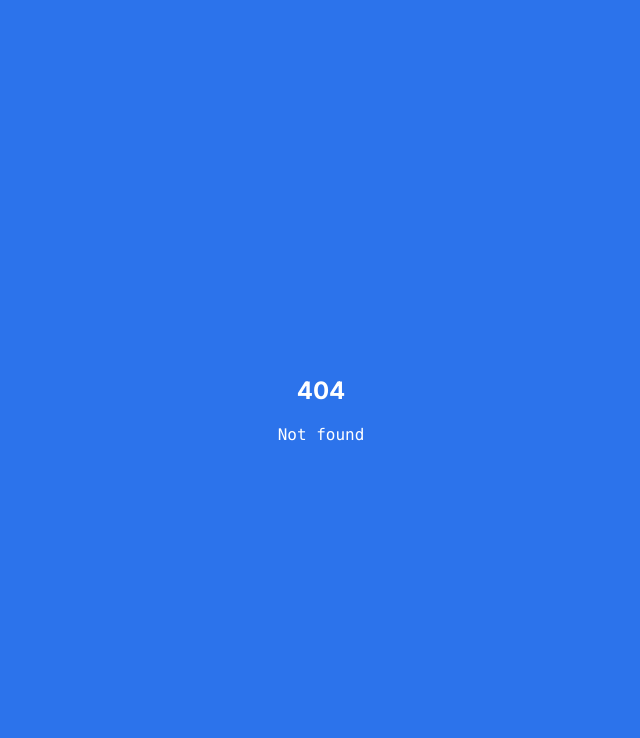
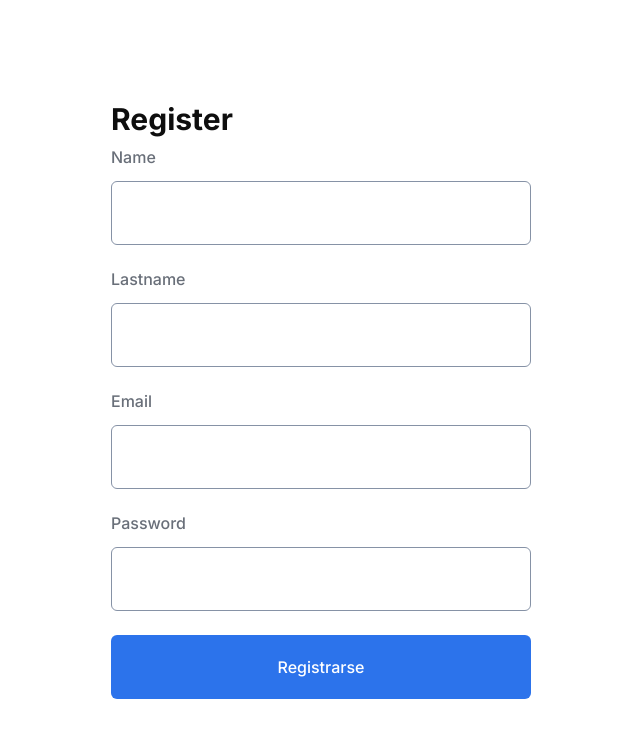
Before and after one commit to fede379/devlights_bootcamp, a React (Create React App) app: page /register in a window 1280 px wide. Before the commit this address had no page. Shown: the top 738 px of the page, without its empty margins (319-959 px from the left). Built offline with nearby package versions, Linux system fonts and the light colour scheme.

Commit message:
added class 7 code

```diff
--- a/src/App.js
+++ b/src/App.js
@@ -1,5 +1,5 @@
 import "./App.css";
-import { Landing, Login, NoMatch, Dashboard } from "./pages";
+import { Landing, Login, NoMatch, Dashboard, Register } from "./pages";
 import { BrowserRouter, Routes, Route } from "react-router-dom";
 import { createContext, useState } from "react";
 
@@ -25,17 +25,14 @@ function App() {
         value={{
           onLogout,
           onSuccess,
-          isLogged
+          isLogged,
         }}
       >
         <Routes>
-          <Route
-            path="/"
-            element={isLogged ? <Dashboard /> : <Landing />}
-          />
-          {isLogged ? null : (
-            <Route path="/login" element={<Login />} />
-          )}
+          <Route path="/" element={isLogged ? <Dashboard /> : <Landing />} />
+          {isLogged ? null : <Route path="/login" element={<Login />} />}
+          <Route path="/dashboard" element={<Dashboard />} />
+          <Route path="/register" element={<Register />} />
           {/* 404 not found / no match */}
           <Route path="*" element={<NoMatch />} />
         </Routes>
--- a/src/pages/Landing/Landing.js
+++ b/src/pages/Landing/Landing.js
@@ -1,13 +1,21 @@
+import { useRef, useState } from "react";
 import landingImg from "./logo.png";
 import { useNavigate } from "react-router-dom";
-
 import "./Landing.css";
 
 export default function Landing() {
   const navigate = useNavigate();
+  const videoRef = useRef();
+  const [isPlaying, setIsPlaying] = useState(false);
 
   function onClick() {
     navigate("login");
+  }
+
+  function onPlayPause() {
+    const video = videoRef.current;
+    isPlaying ? video.pause() : video.play();
+    setIsPlaying(!isPlaying);
   }
 
   return (
@@ -16,8 +24,14 @@ export default function Landing() {
         <img src={landingImg} alt="Landing Hero" />
         <h1>Devlights Bootcamp</h1>
         <h3>ReactJS</h3>
+        <div>
+          <video width="600" ref={videoRef} onClick={onPlayPause}>
+            <source src="/videos/test.mp4" type="video/mp4" />
+          </video>
+        </div>
+        <button onClick={onPlayPause}>{isPlaying ? "Pause" : "Play"}</button>
 
-        <button onClick={onClick}>Login</button>
+        {/* <button onClick={onClick}>Login</button> */}
       </section>
     </main>
   );
--- /dev/null
+++ b/src/pages/Register/Register.css
@@ -0,0 +1,13 @@
+.Register {
+  display: flex;
+  height: 100vh;
+  color: white;
+}
+
+.RegisterContainer {
+  flex: 1;
+  background-color: #fff;
+  display: flex;
+  align-items: center;
+  justify-content: center;
+}
--- /dev/null
+++ b/src/pages/Register/Register.js
@@ -0,0 +1,14 @@
+import "./Register.css";
+import RegisterForm from "./RegisterForm";
+
+function Register() {
+  return (
+    <main className="Register">
+      <section className="RegisterContainer">
+        <RegisterForm />
+      </section>
+    </main>
+  );
+}
+
+export default Register;
--- /dev/null
+++ b/src/pages/Register/RegisterError.js
@@ -0,0 +1,24 @@
+import { useState, forwardRef, useImperativeHandle } from "react";
+
+const RegisterError = forwardRef((props, ref) => {
+  const [visible, setVisible] = useState(false);
+  const [error, setError] = useState("");
+
+  const toggle = () => setVisible(!visible);
+
+  useImperativeHandle(ref, () => ({
+    setError,
+    toggle,
+  }));
+
+  return visible ? (
+    <div className="RegisterFormError">
+      <p className="RegisterFormErrorMessage">{error}</p>
+      <button className="RegisterFormErrorButton" onClick={toggle}>
+        X
+      </button>
+    </div>
+  ) : null;
+});
+
+export default RegisterError;
--- /dev/null
+++ b/src/pages/Register/RegisterForm.css
@@ -0,0 +1,96 @@
+.RegisterForm {
+  width: 420px;
+}
+
+.RegisterFormTitle {
+  font-family: "Inter", sans-serif;
+  font-size: 30px;
+  font-weight: 700;
+  margin-block: 0;
+  margin-bottom: 10px;
+  color: #0e0e0e;
+}
+
+.RegisterFormDescription {
+  font-family: "Inter", sans-serif;
+  font-style: normal;
+  font-weight: 400;
+  font-size: 18px;
+  line-height: 28px;
+  margin-block: 0;
+  color: #8692a6;
+  margin-bottom: 40px;
+}
+
+.RegisterFormContainer {
+  display: flex;
+  flex-direction: column;
+  align-items: flex-start;
+}
+
+.RegisterFormInputLabel {
+  display: block;
+  width: 100%;
+  font-family: "Inter";
+  font-style: normal;
+  font-weight: 500;
+  font-size: 16px;
+  color: #696f79;
+  margin-bottom: 14px;
+}
+
+.RegisterFormInput {
+  width: 100%;
+  border: 1px solid #8692a6;
+  box-sizing: border-box;
+  border-radius: 6px;
+  height: 64px;
+  margin-bottom: 24px;
+  font-family: "Inter";
+  font-style: normal;
+  font-weight: 500;
+  font-size: 16px;
+  color: #696f79;
+  padding: 10px;
+}
+
+.RegisterFormButton {
+  background: #2c73eb;
+  border-radius: 6px;
+  height: 64px;
+  width: 100%;
+  color: white;
+  border: 0;
+  font-family: "Inter", sans-serif;
+  font-style: normal;
+  font-weight: 500;
+  font-size: 16px;
+  line-height: 19px;
+}
+
+.RegisterFormError {
+  width: 100%;
+  border-radius: 6px;
+  box-sizing: border-box;
+  border: red 1px solid;
+  height: 64px;
+  font-family: "Inter";
+  font-style: normal;
+  font-weight: 500;
+  font-size: 16px;
+  color: red;
+  padding: 10px;
+  margin-top: 20px;
+  display: flex;
+  flex-direction: row;
+  align-items: center;
+  justify-content: space-around;
+}
+
+.RegisterFormErrorButton {
+  font-size: 70%;
+}
+
+.RegisterFormErrorMessage {
+  width: 70%;
+}
--- /dev/null
+++ b/src/pages/Register/RegisterForm.js
@@ -0,0 +1,113 @@
+import { useRef, useState } from "react";
+import RegisterError from "./RegisterError";
+import "./RegisterForm.css";
+
+function RegisterForm() {
+  const [name, setName] = useState("");
+  const [lastname, setLastname] = useState("");
+  const [email, setEmail] = useState("");
+  const [password, setPassword] = useState("");
+  // const [error, setError] = useState("");
+  const nameRef = useRef();
+  const errorRef = useRef();
+
+  function onEmailChange(event) {
+    setEmail(event.target.value);
+  }
+
+  function onNameChange(event) {
+    setName(event.target.value);
+  }
+
+  function onLastnameChange(event) {
+    setLastname(event.target.value);
+  }
+
+  function onPasswordChange(event) {
+    setPassword(event.target.value);
+  }
+
+  function handleClick() {
+    // const nameInput = nameRef.current;
+    // nameInput.value = "Test to copy";
+    // nameInput.focus();
+    // nameInput.select();
+    // document.execCommand("copy");
+
+    // NOT RECOMMENDED
+    const errorComponent = errorRef.current;
+    errorComponent.setError("Falta el nombre");
+    errorComponent.toggle();
+  }
+
+  function closeError() {
+    // setError("");
+  }
+
+  return (
+    <div className="RegisterForm">
+      <h3 className="RegisterFormTitle">Register</h3>
+      <div className="RegisterFormContainer">
+        <label htmlFor="name" className="RegisterFormInputLabel">
+          Name
+        </label>
+        <input
+          ref={nameRef}
+          name="name"
+          id="name"
+          type="text"
+          className="RegisterFormInput"
+          value={name}
+          onChange={onNameChange}
+        />
+        <label htmlFor="lastname" className="RegisterFormInputLabel">
+          Lastname
+        </label>
+        <input
+          name="lastname"
+          id="lastname"
+          type="text"
+          className="RegisterFormInput"
+          value={lastname}
+          onChange={onLastnameChange}
+        />
+        <label htmlFor="email" className="RegisterFormInputLabel">
+          Email
+        </label>
+        <input
+          name="email"
+          id="email"
+          type="email"
+          className="RegisterFormInput"
+          value={email}
+          onChange={onEmailChange}
+        />
+        <label htmlFor="password" className="RegisterFormInputLabel">
+          Password
+        </label>
+        <input
+          name="password"
+          id="password"
+          value={password}
+          type="password"
+          className="RegisterFormInput"
+          onChange={onPasswordChange}
+        />
+        <button className="RegisterFormButton" onClick={handleClick}>
+          Registrarse
+        </button>
+        {/* {error.length > 0 ? (
+          <div className="RegisterFormError">
+            <p className="RegisterFormErrorMessage">{error}</p>
+            <button className="RegisterFormErrorButton" onClick={closeError}>
+              X
+            </button>
+          </div>
+        ) : null} */}
+        <RegisterError ref={errorRef} />
+      </div>
+    </div>
+  );
+}
+
+export default RegisterForm;
--- /dev/null
+++ b/src/pages/Register/index.js
@@ -0,0 +1,2 @@
+export * from "./Register";
+export { default } from "./Register";
--- a/src/pages/index.js
+++ b/src/pages/index.js
@@ -2,5 +2,6 @@ import Login from "./Login";
 import Landing from "./Landing";
 import NoMatch from "./NoMatch";
 import Dashboard from "./Dashboard";
+import Register from "./Register";
 
-export { Landing, Login, NoMatch, Dashboard };
+export { Landing, Login, NoMatch, Dashboard, Register };
```
Also changed, not shown: 1 other file (tests, documents, lock files or other folders).
